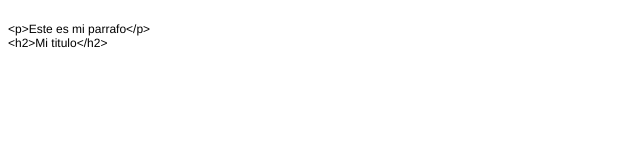
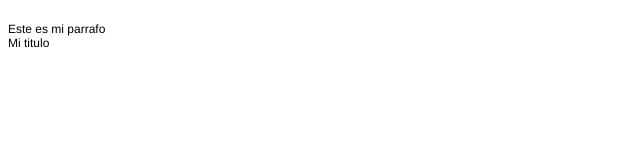
Before and after one commit to DiegoGarciaAvi/CursoGit, a plain HTML site: page index.html in a window 1280 px wide. Shown: the whole page, without its empty margins (0-640 px from the left). Drawn offline with Linux system fonts and the light colour scheme.

Commit message:
Borre simbolos extraños en el index
Porque puedo

```diff
--- a/index.html
+++ b/index.html
@@ -14,7 +14,7 @@
 </head>
 <body>
 <p class="p1"><span class="s1"></span><br></p>
-<p class="p2"><span class="s1">&lt;p&gt;Este es mi parrafo&lt;/p&gt;</span></p>
-<p class="p2"><span class="s1">&lt;h2&gt;Mi titulo&lt;/h2&gt;</span></p>
+<p class="p2"><span class="s1">Este es mi parrafo</span></p>
+<p class="p2"><span class="s1">Mi titulo</span></p>
 </body>
 </html>
```
